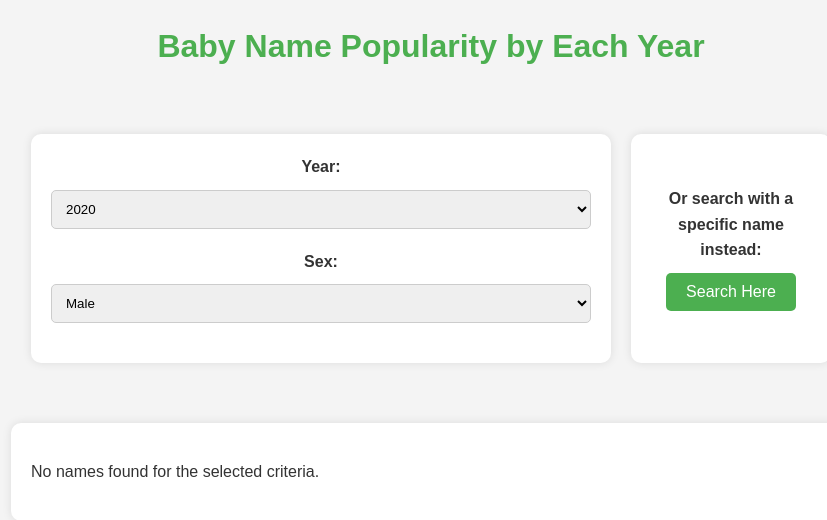
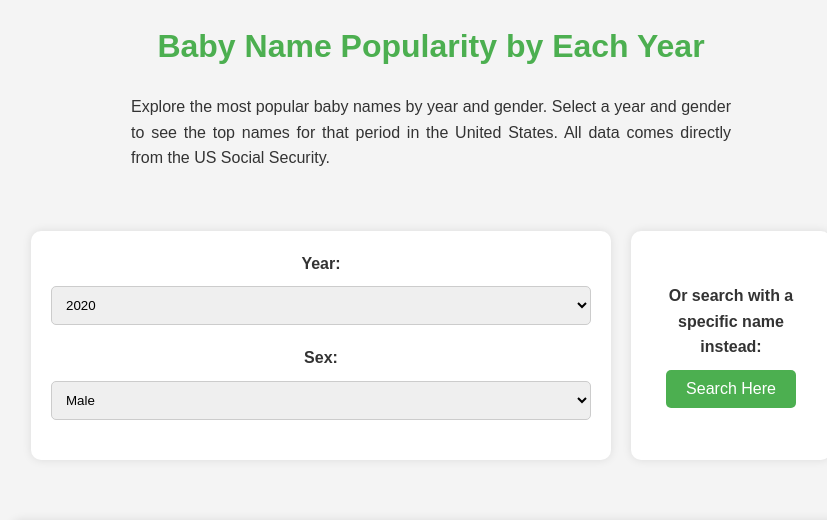
Before and after one commit to ChrisHesse0/NamesWebsite, a Django app: page / in a window 1280 px wide. Shown: the top 520 px of the page, without its empty margins (209-1036 px from the left). Run offline with Django 4.2, Linux system fonts and the light colour scheme; tables that the repository leaves empty hold one stand-in row (values such as "Sample post").

Commit message:
Adds descriptions

```diff
--- a/mysite/babynames/static/babynames/styles.css
+++ b/mysite/babynames/static/babynames/styles.css
@@ -141,3 +141,17 @@
         max-width: 100%;
     }
 }
+
+.description-container {
+    max-width: 600px; /* Adjust to fit your layout */
+    margin: 20px auto; /* Centers the description on the page */
+    line-height: 1.6; /* Maintains consistency with your body line-height */
+    font-size: 16px;
+    color: #333; /* Matches the text color used in the body */
+    text-align: justify; /* Justifies the text for a neat appearance */
+}
+
+.description-container p {
+    margin: 0;
+    padding: 0;
+}
--- a/mysite/babynames/templates/babynames/index.html
+++ b/mysite/babynames/templates/babynames/index.html
@@ -31,6 +31,9 @@
 </head>
 <body>
     <h1>Baby Name Popularity by Each Year</h1>
+    <div class="description-container">
+        <p>Explore the most popular baby names by year and gender. Select a year and gender to see the top names for that period in the United States. All data comes directly from the US Social Security.</p>
+    </div>
 
     <div class="index-container">
         <!-- Container for the year/sex form -->
--- a/mysite/babynames/templates/babynames/search.html
+++ b/mysite/babynames/templates/babynames/search.html
@@ -30,6 +30,9 @@
 </head>
 <body>
     <h1>Search Baby Name Popularity</h1>
+    <div class="description-container">
+        <p>Search for the popularity of a specific baby name across different years. Enter the name you wish to search for, select a range of years, and choose the gender to see how popular the name has been over time. All data is sourced from the US Social Security database.</p>
+    </div>
 
     <!-- Form for searching a name, year range, and sex -->
     <div class="search-form-container">
```
